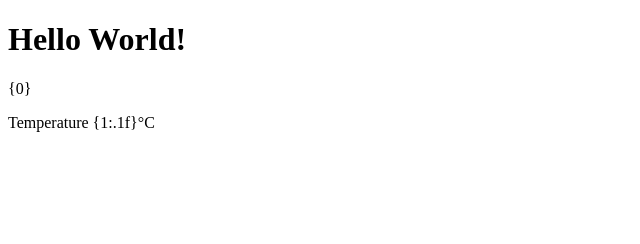
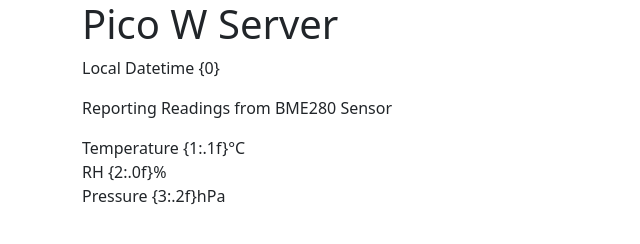
Before and after one commit to philiplessner/rp2040-programs, a plain HTML site: page Python/async_server/index.html in a window 1280 px wide. Shown: the whole page, without its empty margins (0-640 px from the left). Drawn offline with nearby package versions, Linux system fonts and the light colour scheme.

Commit message:
Added BME280 code. Bootstrap styling in index.html

```diff
--- a/Python/async_server/index.html
+++ b/Python/async_server/index.html
@@ -3,12 +3,18 @@
     <head>
         <meta charset='utf-8'>
         <title>Async</title>
+        <link href="https://cdn.jsdelivr.net/npm/bootstrap@5.2.2/dist/css/bootstrap.min.css" rel="stylesheet" integrity="sha384-Zenh87qX5JnK2Jl0vWa8Ck2rdkQ2Bzep5IDxbcnCeuOxjzrPF/et3URy9Bv1WTRi" crossorigin="anonymous">
     </head>
     <body>
-        <div>
-        <h1>Hello World!</h1>
-        <p>{0}</p>
-        <p>Temperature {1:.1f}&#x00B0;C</p>
+        <div class="container">
+        <h1>Pico W Server</h1>
+        <p>Local Datetime {0}</p>
+        <p>Reporting Readings from BME280 Sensor</p>
+        <ul class="list-unstyled">
+            <li>Temperature {1:.1f}&#x00B0;C</li>
+            <li>RH {2:.0f}%</li>
+            <li>Pressure {3:.2f}hPa</li>
+         </ul>
         </div>
     </body>
 </html>
```
Also changed, not shown: 1 other file.
